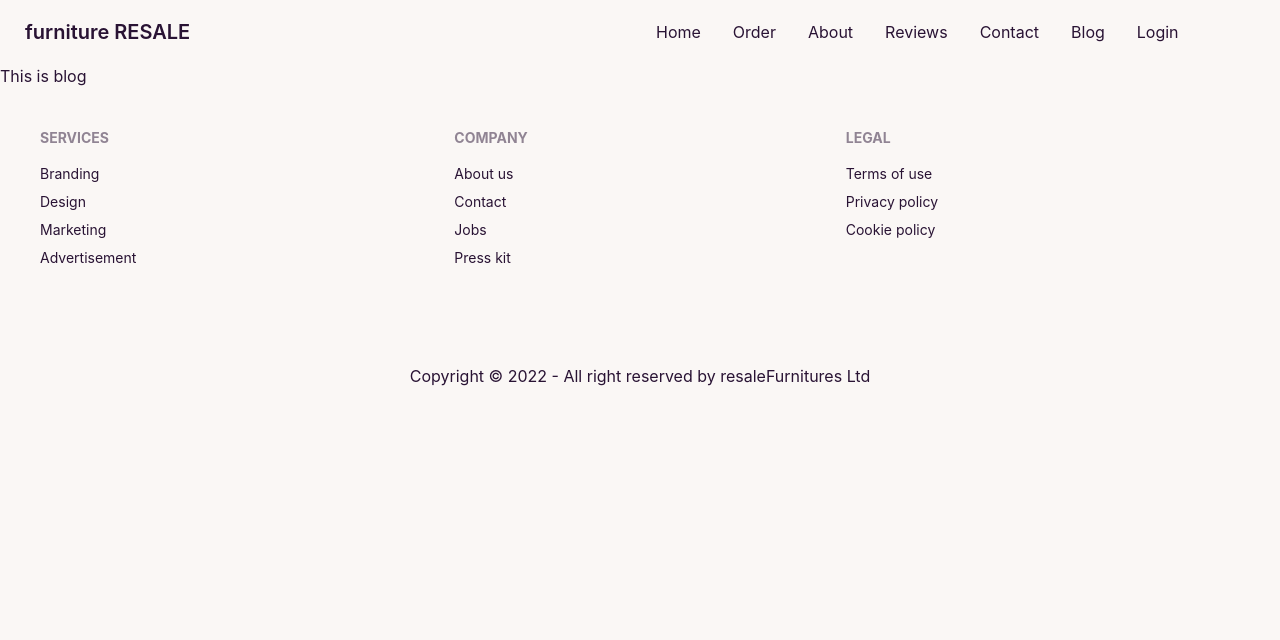
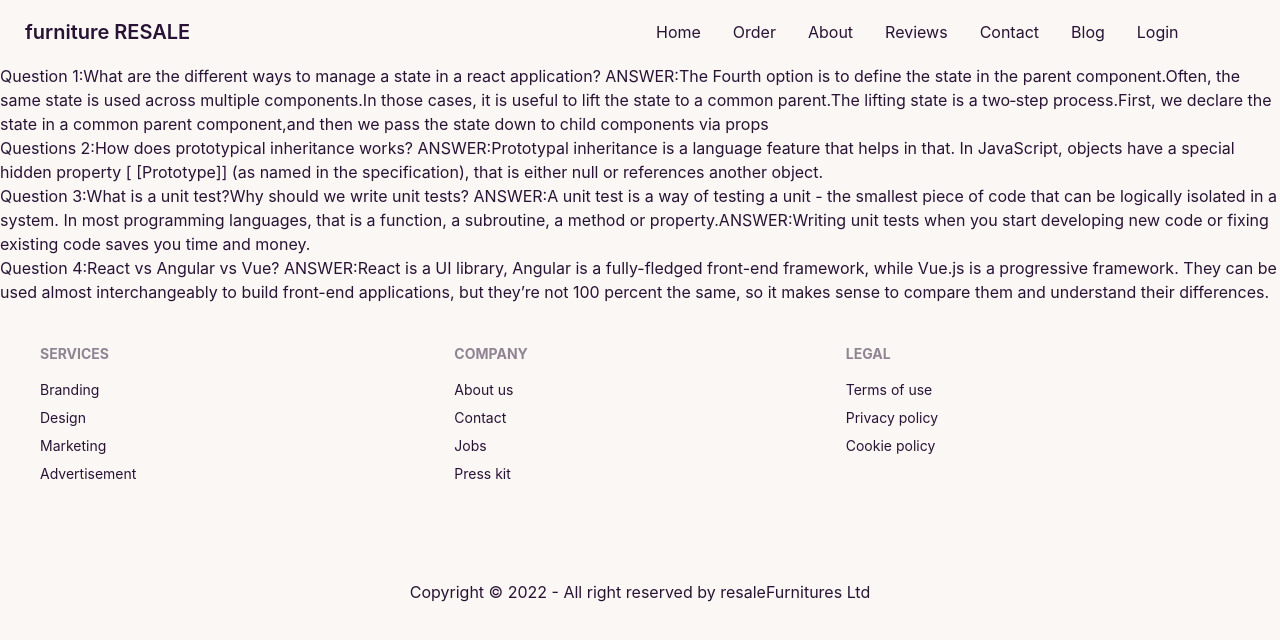
Before and after one commit to eqram1/fancy-furniture-resale-market-repo, a React (Create React App) app: page /blog in a window 1280 px wide. Shown: the top 640 px of the page. Built offline with nearby package versions, Linux system fonts and the light colour scheme.

Commit message:
added 4 question with answer in blog section

```diff
--- a/src/Pages/Home/Blog/Blog.js
+++ b/src/Pages/Home/Blog/Blog.js
@@ -3,7 +3,11 @@ import React from 'react';
 const Blog = () => {
     return (
         <div>
-            <h2>This is blog</h2>
+            <h2> Question 1:What are the different ways to manage a state in a react application?  ANSWER:The Fourth option is to define the state in the parent component.Often, the same state is used across multiple components.In those cases, it is useful to lift the state to a common parent.The lifting state is a two‑step process.First, we declare the state in a common parent component,and then we pass the state down to child components via props </h2>
+            <h3>Questions 2:How does prototypical inheritance works? ANSWER:Prototypal inheritance is a language feature that helps in that. In JavaScript, objects have a special hidden property [ [Prototype]] (as named in the specification), that is either null or references another object.</h3>
+            <h4>Question 3:What is a unit test?Why should we write unit tests? ANSWER:A unit test is a way of testing a unit - the smallest piece of code that can be logically isolated in a system. In most programming languages, that is a function, a subroutine, a method or property.ANSWER:Writing unit tests when you start developing new code or fixing existing code saves you time and money. </h4>
+            <h2>Question 4:React vs Angular vs Vue? ANSWER:React is a UI library, Angular is a fully-fledged front-end framework, while Vue.js is a progressive framework. They can be used almost interchangeably to build front-end applications, but they’re not 100 percent the same, so it makes sense to compare them and understand their differences.</h2>
+
         </div>
     );
 };
```
